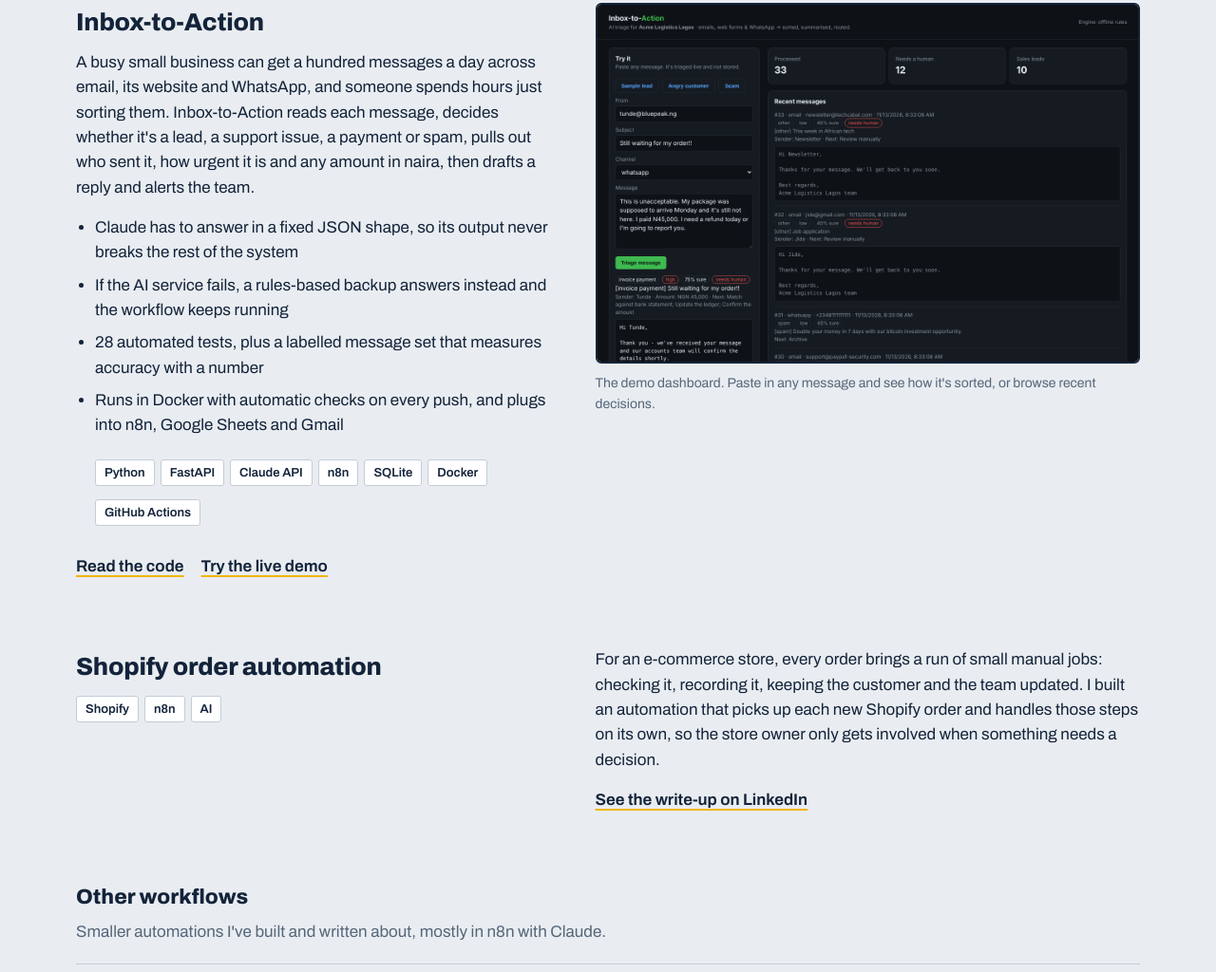
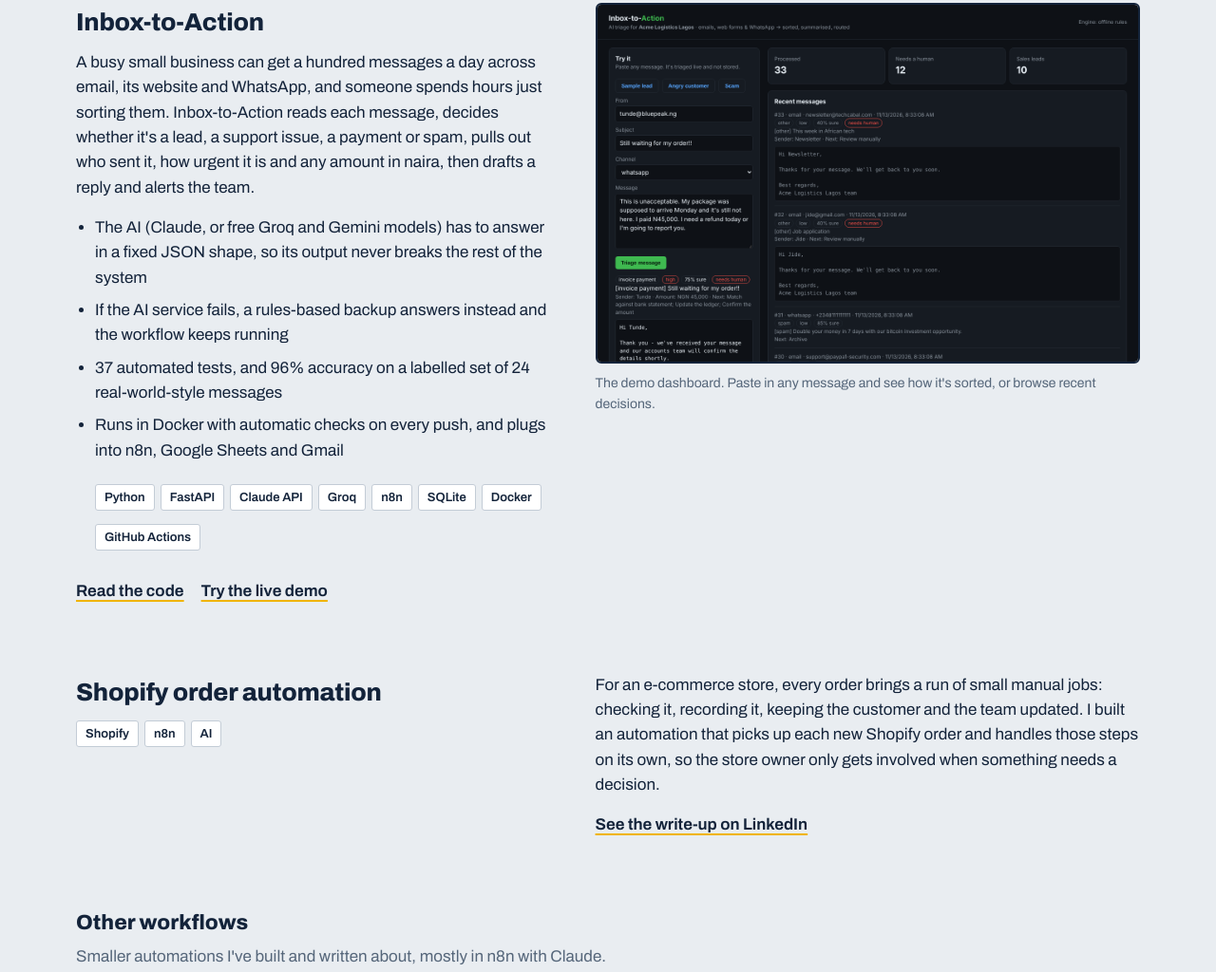
Before and after one commit to MartinezYT/MartinezYT.github.io, a plain HTML site: page index.html in a window 1280 px wide. Shown: the part 1087-2111 px from the top of the page at 95% size. Drawn offline with Linux system fonts and the light colour scheme.

Commit message:
Update Inbox-to-Action details: multi-engine, 96% accuracy
Co-Authored-By: Claude Opus 5.5 <noreply@anthropic.com>
Claude-Session: https://claude.ai/code/session_01HYvmoLZbx27yW9fJZhvXAJ

```diff
--- a/index.html
+++ b/index.html
@@ -224,13 +224,13 @@
           <h3>Inbox-to-Action</h3>
           <p>A busy small business can get a hundred messages a day across email, its website and WhatsApp, and someone spends hours just sorting them. Inbox-to-Action reads each message, decides whether it's a lead, a support issue, a payment or spam, pulls out who sent it, how urgent it is and any amount in naira, then drafts a reply and alerts the team.</p>
           <ul>
-            <li>Claude has to answer in a fixed JSON shape, so its output never breaks the rest of the system</li>
+            <li>The AI (Claude, or free Groq and Gemini models) has to answer in a fixed JSON shape, so its output never breaks the rest of the system</li>
             <li>If the AI service fails, a rules-based backup answers instead and the workflow keeps running</li>
-            <li>28 automated tests, plus a labelled message set that measures accuracy with a number</li>
+            <li>37 automated tests, and 96% accuracy on a labelled set of 24 real-world-style messages</li>
             <li>Runs in Docker with automatic checks on every push, and plugs into n8n, Google Sheets and Gmail</li>
           </ul>
           <ul class="stack" aria-label="Built with">
-            <li>Python</li><li>FastAPI</li><li>Claude API</li><li>n8n</li><li>SQLite</li><li>Docker</li><li>GitHub Actions</li>
+            <li>Python</li><li>FastAPI</li><li>Claude API</li><li>Groq</li><li>n8n</li><li>SQLite</li><li>Docker</li><li>GitHub Actions</li>
           </ul>
           <div class="links">
             <a href="https://github.com/MartinezYT/inbox-to-action">Read the code</a>
```
